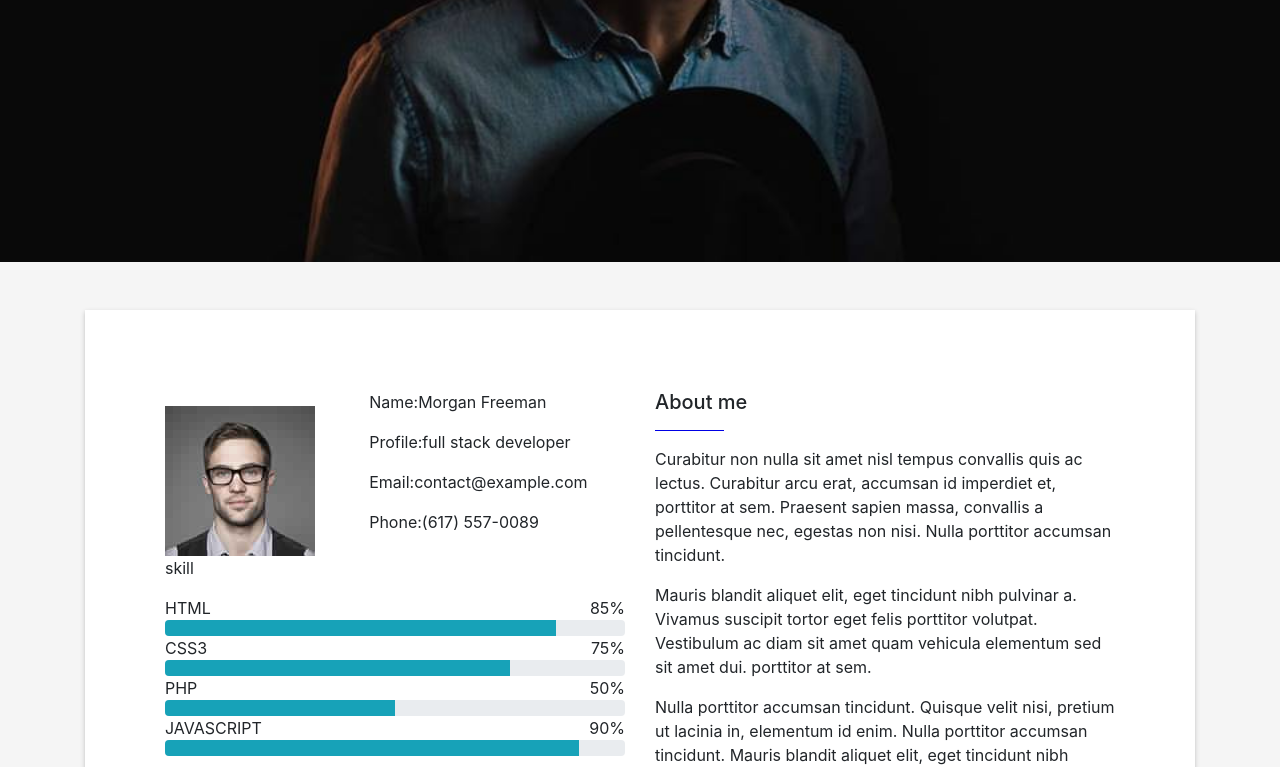
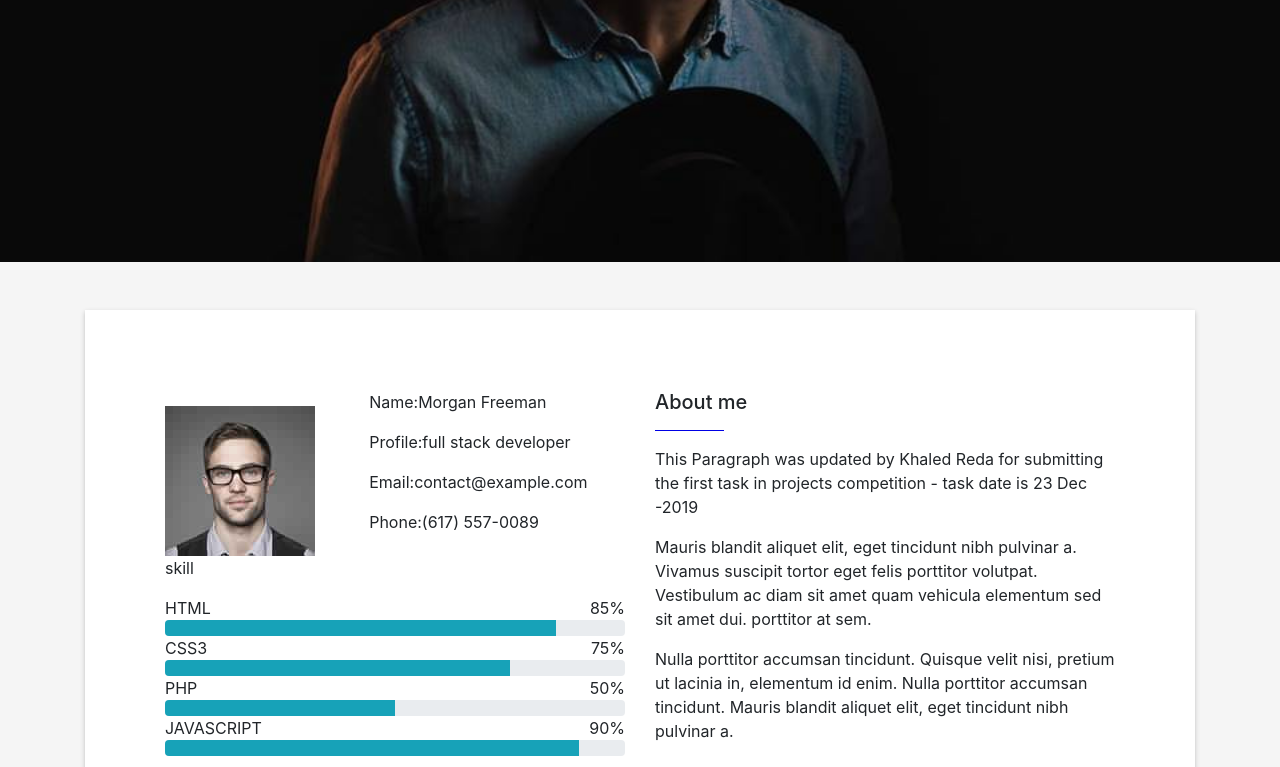
Before and after one commit to Nermien-Hamdy/mynewrepo, a plain HTML site: page index.html in a window 1280 px wide. Shown: the part 438-1205 px from the top of the page. Drawn offline with Linux system fonts and the light colour scheme.

Commit message:
task update-KR

```diff
--- a/index.html
+++ b/index.html
@@ -125,9 +125,7 @@
             <div class="aboutme">
               <h5>About me</h5>
               <hr style="width: 15% ; background-color: blue; ">
-              <p>Curabitur non nulla sit amet nisl tempus convallis quis ac lectus. Curabitur arcu erat, accumsan id
-                imperdiet et, porttitor at sem. Praesent sapien massa, convallis a pellentesque nec, egestas non nisi.
-                Nulla porttitor accumsan tincidunt. </p>
+              <p>This Paragraph was updated by Khaled Reda for submitting the first task in projects competition - task date is 23 Dec -2019 </p>
               <p>Mauris blandit aliquet elit, eget tincidunt nibh pulvinar a. Vivamus suscipit tortor eget felis
                 porttitor volutpat. Vestibulum ac diam sit amet quam vehicula elementum sed sit amet dui. porttitor at
                 sem. </p>
```
